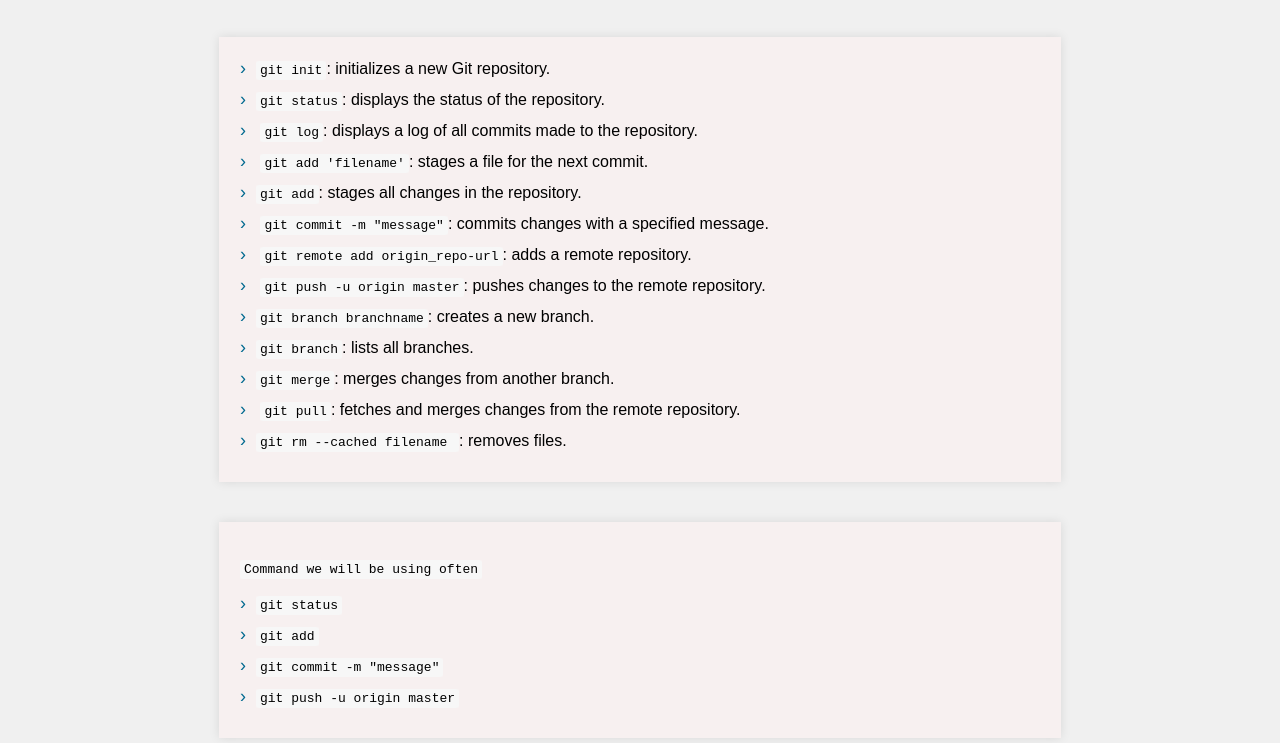
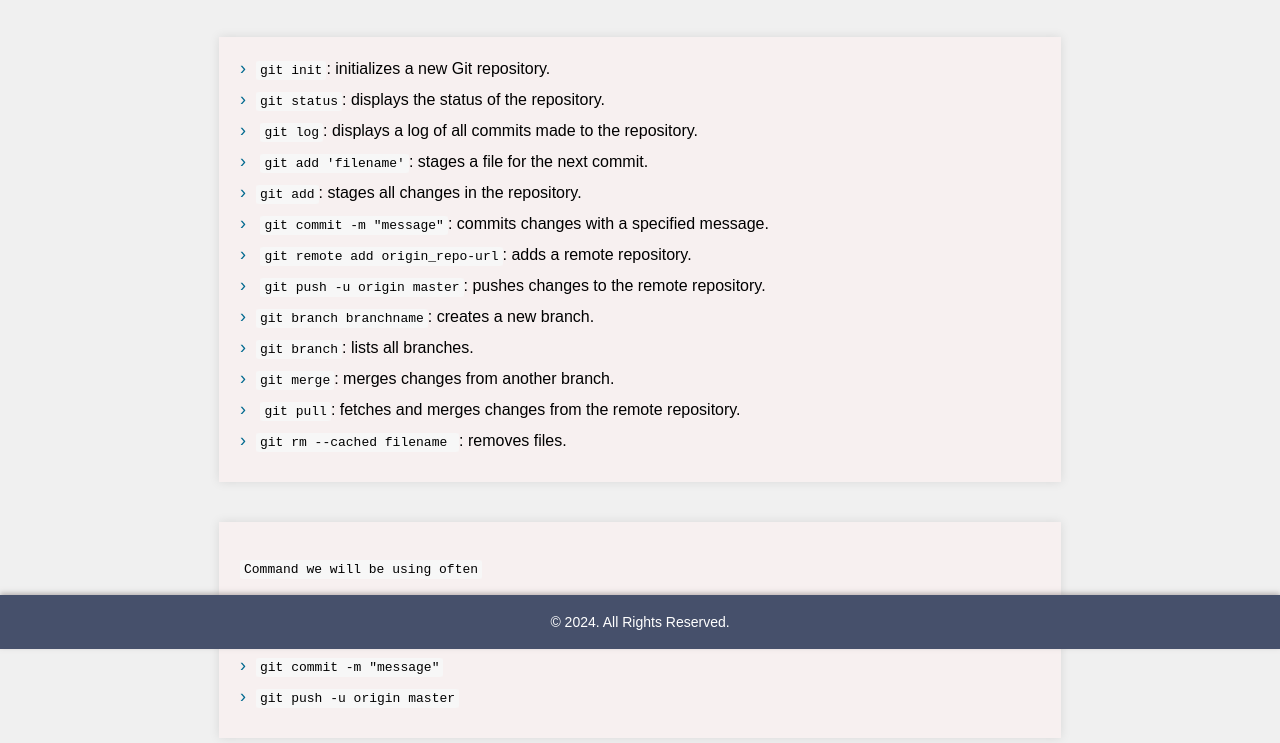
Before and after one commit to Pankani1/git, a plain HTML site: page index.html in a window 1280 px wide. Shown: the part 151-894 px from the top of the page. Drawn offline with Linux system fonts and the light colour scheme.

Commit message:
A footer has been added

```diff
--- a/index.html
+++ b/index.html
@@ -53,4 +53,7 @@
       </ul>
     </div>
   </body>
+  <footer class="footer">
+    <p>&copy; 2024. All Rights Reserved.</p>
+  </footer>
 </html>
--- a/styles.css
+++ b/styles.css
@@ -3,7 +3,9 @@ body {
   background-color: #f0f0f0;
 }
 
-h1, h2, h3 {
+h1,
+h2,
+h3 {
   color: #00698f;
   text-align: center;
   margin-bottom: 20px;
@@ -41,3 +43,31 @@ h1, h2, h3 {
   padding: 2px 4px;
   border-radius: 3px;
 }
+
+/* Footer Styles */
+.footer {
+  background-color: #46506b; /* Dark background color */
+  color: #fff; /* White text color */
+  text-align: center; /* Center the text */
+  padding: 20px 0; /* Padding for spacing */
+  font-size: 14px; /* Smaller font size */
+  position: fixed; /* Fixed position at the bottom */
+  width: 100%; /* Full width */
+  bottom: 0; /* Align to the bottom */
+  left: 0; /* Ensure it stays at the bottom */
+  box-shadow: 0 -2px 5px rgba(128, 119, 119, 0.5); /* Slight shadow for depth */
+}
+
+.footer p {
+  margin: 0; /* Remove margin for the paragraph */
+  line-height: 1.0; /* Comfortable line height */
+}
+
+.footer a {
+  color: #1e90ff; /* Link color */
+  text-decoration: none; /* Remove underline from links */
+}
+
+.footer a:hover {
+  text-decoration: underline; /* Underline links on hover */
+}
```
